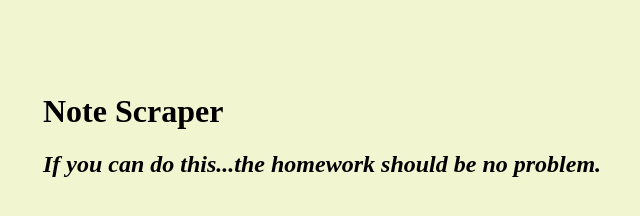
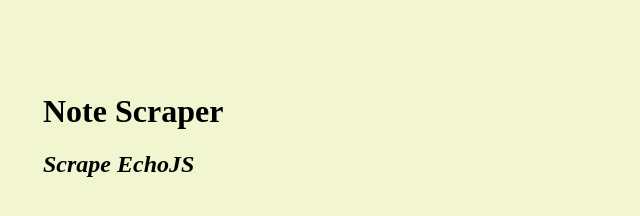
Before and after one commit to rcardoso89/week-18-Mondo-DB-HW, a website: page public/index.html in a window 1280 px wide. Shown: the whole page, without its empty margins (117-757 px from the left). Drawn offline with nearby package versions, Linux system fonts and the light colour scheme; no server answers.

Commit message:
second commit

```diff
--- a/public/index.html
+++ b/public/index.html
@@ -5,7 +5,6 @@
   <title>Document</title>
   <style>
     body{
-      /*background-color: #DECADE*/
       background-color: #F2F6D0
     }
     #wrapper{
@@ -41,7 +40,7 @@
 <body>
   <div id="wrapper">
     <h1>Note Scraper</h1>
-    <h2><i>If you can do this...the homework should be no problem.</i></h2>
+    <h2><i>Scrape EchoJS </i></h2>
     <div id="articles"></div>
     <div id="notes"></div>
   </div>
```
